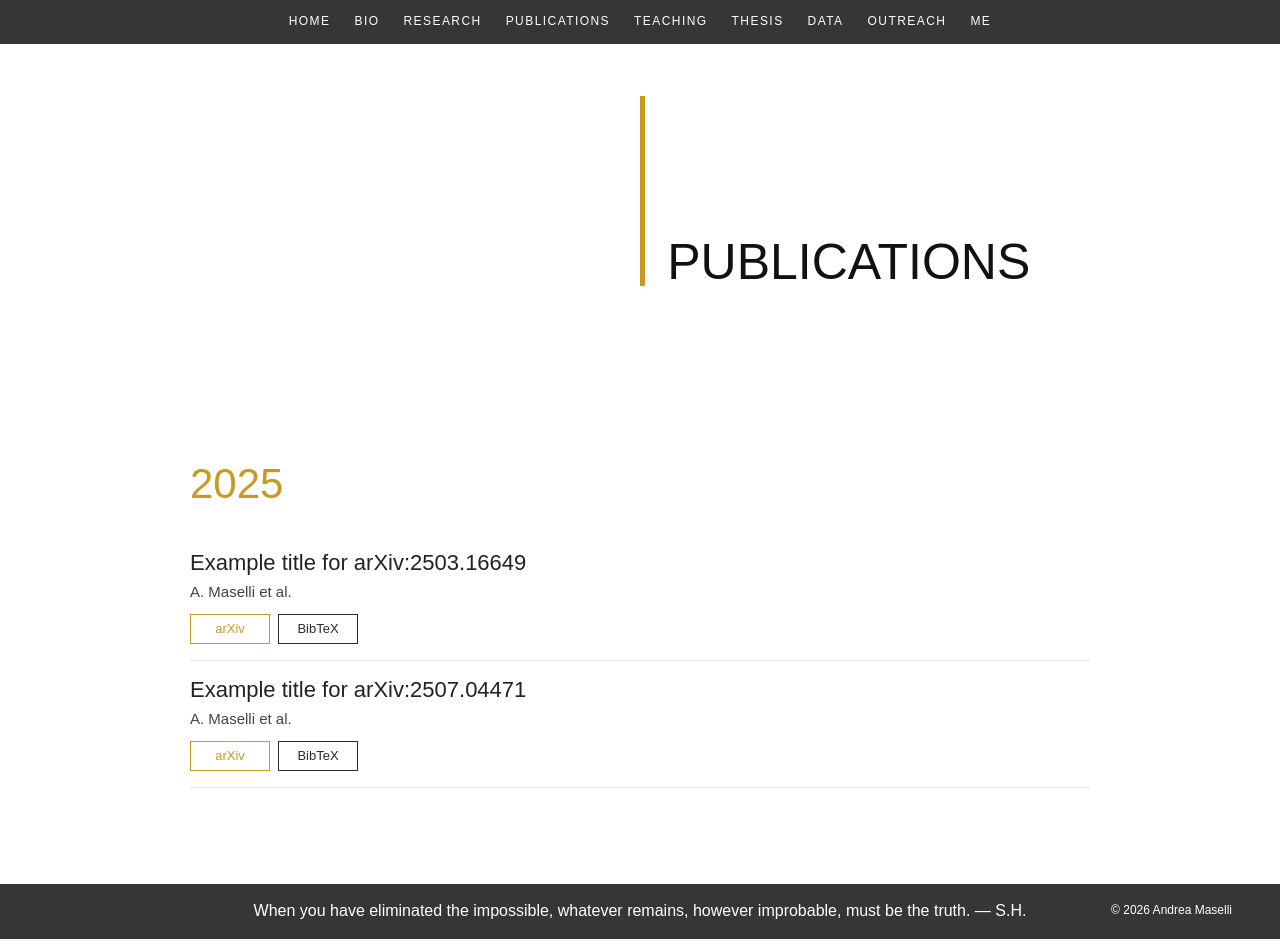
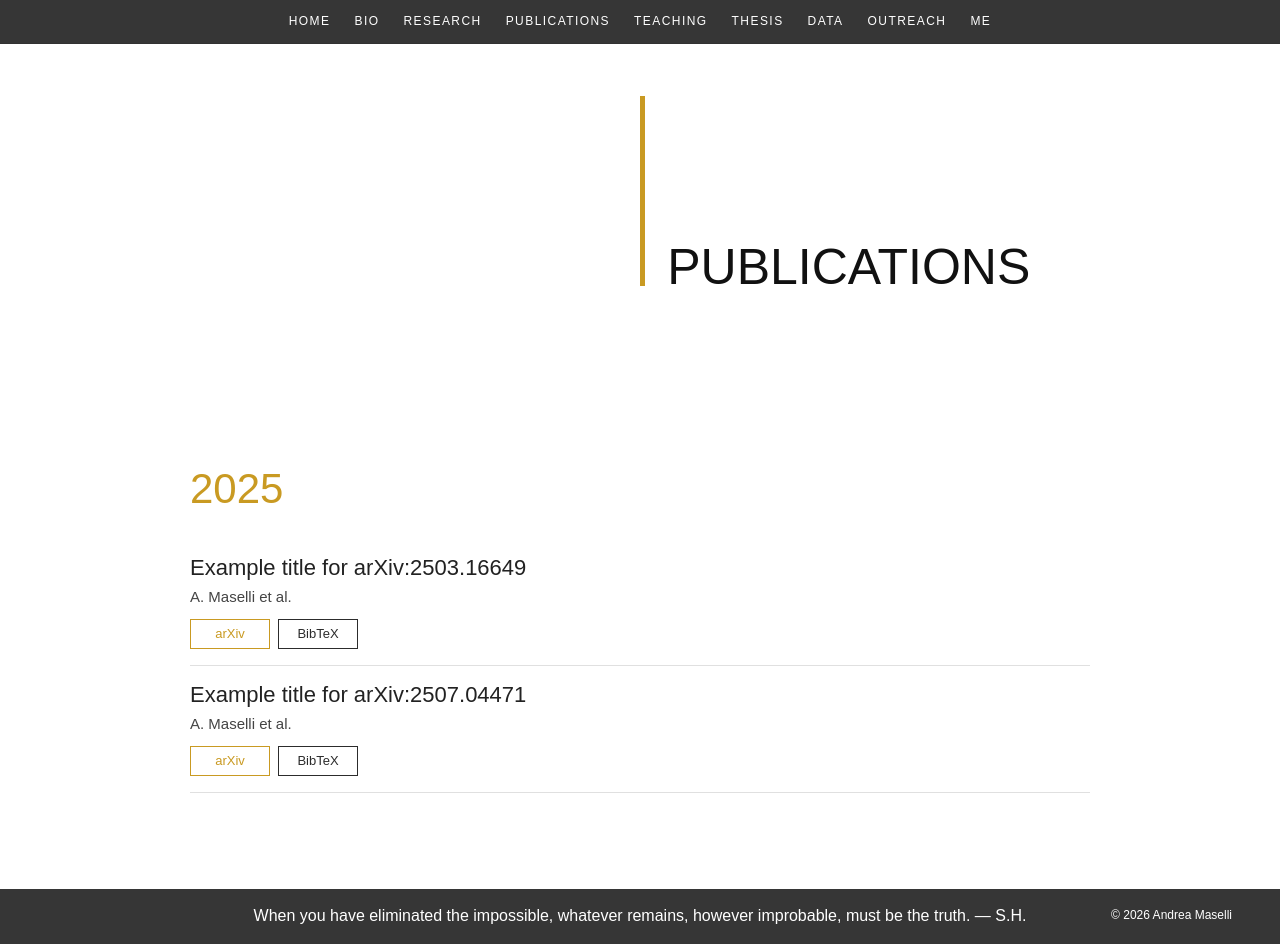
Before and after one commit to masellia/andreamaselli.github.io, a Jekyll site: the page built from pages/publications.md, in a window 1280 px wide and 944 px high. Built offline with Jekyll 4.4.1, drawn with Linux system fonts in a browser that asks for light colours; some web fonts are replaced.

```diff
--- a/assets/css/main.css
+++ b/assets/css/main.css
@@ -512,10 +512,9 @@
 
 .page-header-title {
     margin-left: calc(50% + 1.7rem);
-
     font-family: "DINBoldCond", sans-serif;
     font-size: 50px;
     font-weight: 400;
     line-height: 1.05;
-    padding-top: 140px;
+    padding-top: 145px;
 }
```
